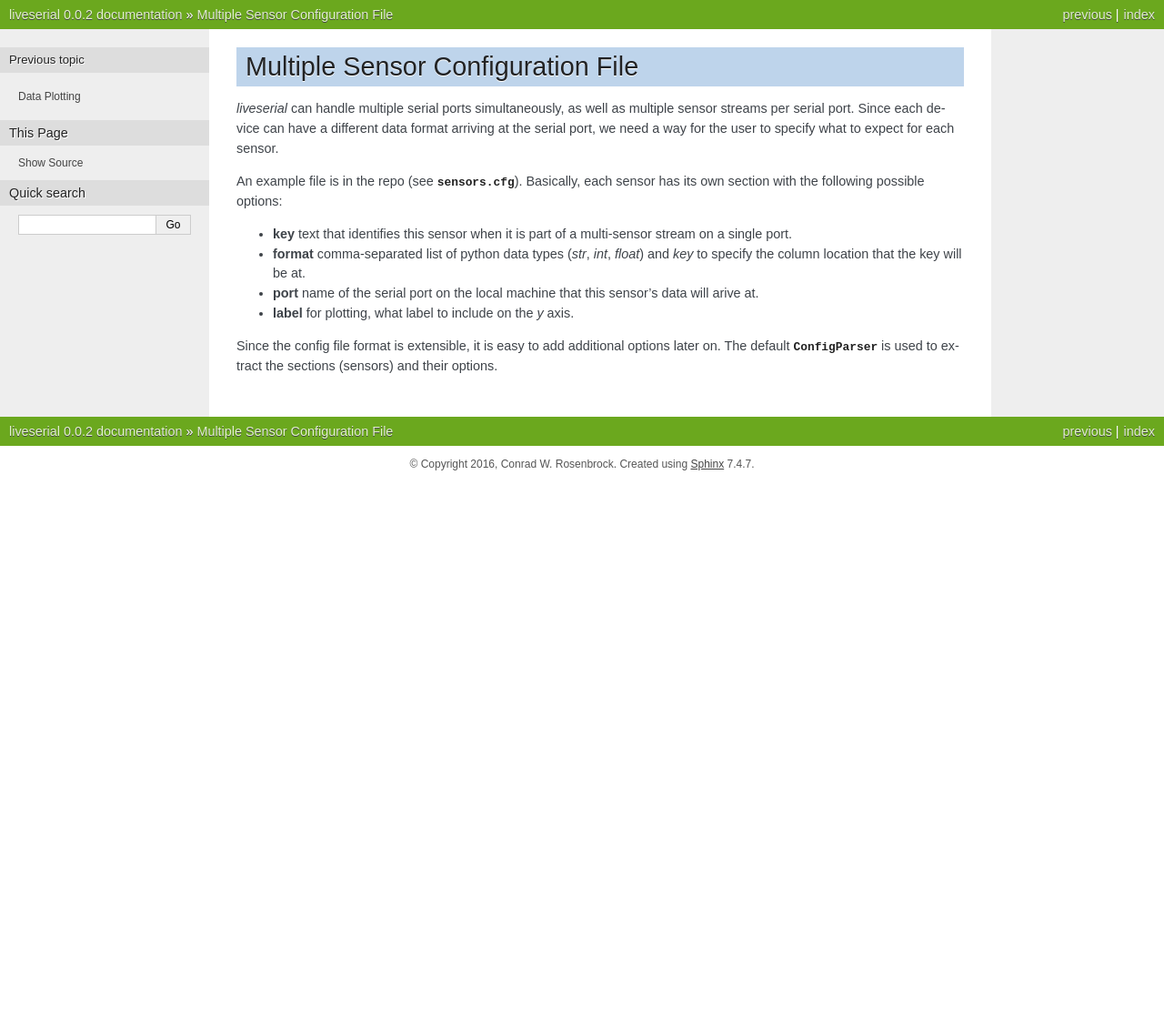
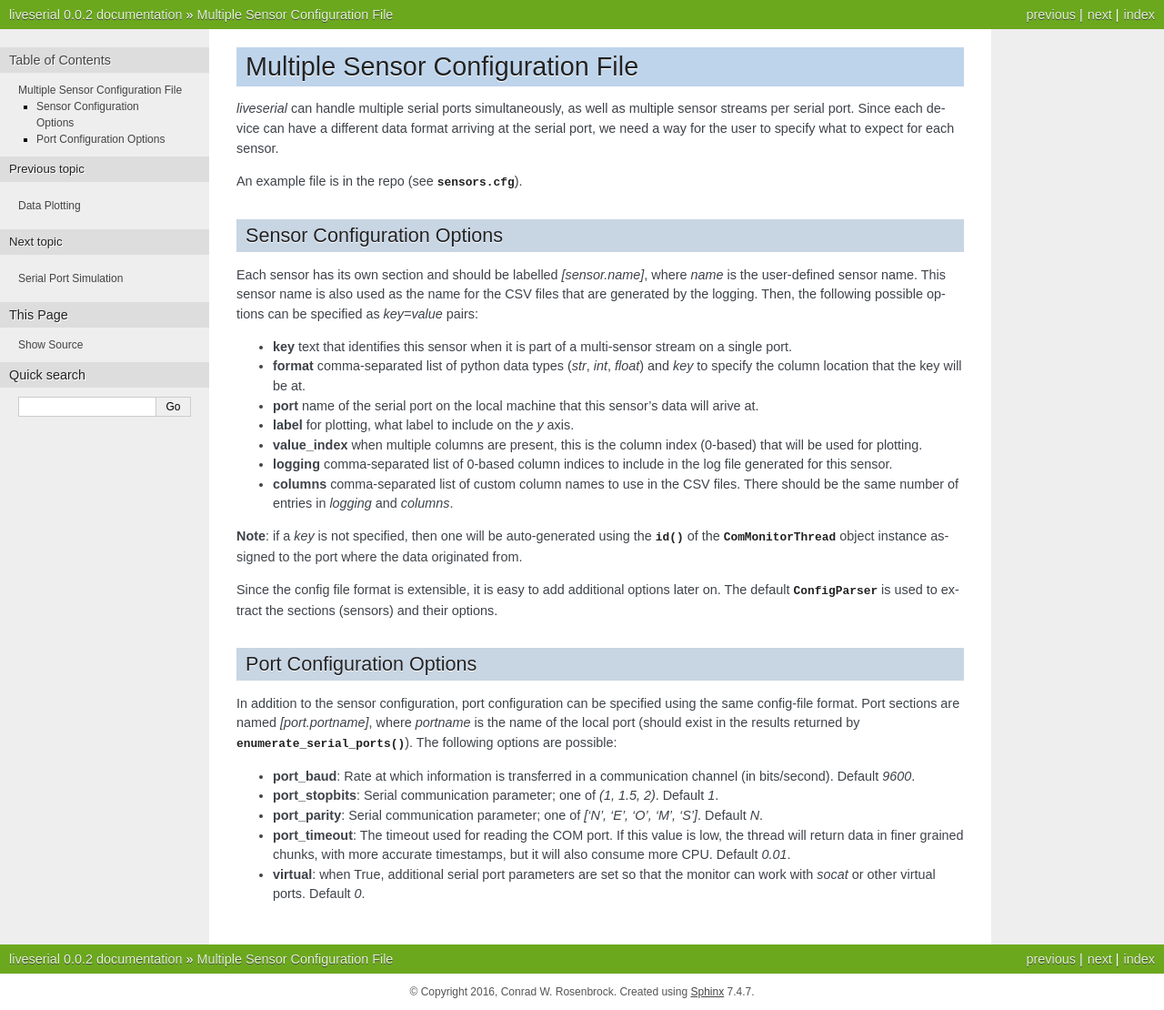
Before and after one commit to rosenbrockc/live-serial, a Sphinx documentation site: the page built from docs/config.rst, in a window 1280 px wide. Shown: the whole page at 91% size. Built offline with Sphinx 7.4.7, drawn with Linux system fonts in a browser that asks for light colours; before the commit the page ends 900 px from its top, so only the background shows below that.

Commit message:
Updated documentation to include multi-port.

```diff
--- a/docs/config.rst
+++ b/docs/config.rst
@@ -7,8 +7,15 @@ data format arriving at the serial port, we need a way for the user to specify
 what to expect for each sensor.
 
 An example file is in the repo (see :download:`sensors.cfg
-<../liveserial/sensors.cfg>`). Basically, each sensor has its own section with
-the following possible options:
+<../liveserial/sensors.cfg>`).
+
+Sensor Configuration Options
+----------------------------
+
+Each sensor has its own section and should be labelled `[sensor.name]`, where
+`name` is the user-defined sensor name. This sensor name is also used as the
+name for the CSV files that are generated by the logging. Then, the following
+possible options can be specified as `key=value` pairs:
 
 - **key** text that identifies this sensor when it is part of a multi-sensor
   stream on a single port.
@@ -17,7 +24,38 @@ the following possible options:
 - **port** name of the serial port on the local machine that this sensor's data
   will arive at.
 - **label** for plotting, what label to include on the `y` axis.
+- **value_index** when multiple columns are present, this is the column index
+  (0-based) that will be used for plotting.
+- **logging** comma-separated list of 0-based column indices to include in the
+  log file generated for this sensor.
+- **columns** comma-separated list of custom column names to use in the CSV
+  files. There should be the same number of entries in *logging* and *columns*.
+
+**Note**: if a *key* is not specified, then one will be auto-generated using the
+:meth:`id` of the :class:`~liveserial.monitor.ComMonitorThread` object instance
+assigned to the port where the data originated from.
 
 Since the config file format is extensible, it is easy to add additional options
 later on. The default :class:`~ConfigParser.ConfigParser` is used to extract the
 sections (sensors) and their options.
+
+Port Configuration Options
+--------------------------
+
+In addition to the sensor configuration, port configuration can be specified
+using the same config-file format. Port sections are named `[port.portname]`,
+where `portname` is the name of the local port (should exist in the results
+returned by :func:`~liveserial.monitor.enumerate_serial_ports`). The following
+options are possible:
+
+- **port_baud**: Rate at which information is transferred in a communication
+  channel (in bits/second). Default `9600`.
+- **port_stopbits**: Serial communication parameter; one of `(1, 1.5, 2)`. Default
+  `1`.
+- **port_parity**: Serial communication parameter; one of `['N', 'E', 'O', 'M',
+  'S']`. Default `N`.
+- **port_timeout**: The timeout used for reading the COM port. If this value is
+  low, the thread will return data in finer grained chunks, with more
+  accurate timestamps, but it will also consume more CPU. Default `0.01`.
+- **virtual**: when True, additional serial port parameters are set so that the
+  monitor can work with `socat` or other virtual ports. Default `0`.
--- a/docs/index.rst
+++ b/docs/index.rst
@@ -16,6 +16,7 @@ Contents:
    logging.rst
    plotting.rst
    config.rst
+   simulate.rst
 
 Indices and tables
 ==================
--- a/docs/logging.rst
+++ b/docs/logging.rst
@@ -9,7 +9,7 @@ differentiated by the sensor key, the data is split in the plots and log files.
 In addition to just logging the data to `csv` files, the logging module also
 handles the periodic querying of the data queues that the serial monitor threads
 continuously write to (see :doc:`monitor`). Thus, even in the event that the user
-chooses no file logging, a :class:`liveserial.logging.Logger` instance is still
+chooses no file logging, a :class:`liveserial.log.Logger` instance is still
 needed to help the :doc:`plotting` and :doc:`monitor` to talk to each other.
 
 There are two different intervals configured for the logging:
@@ -23,6 +23,6 @@ Because the logger implements :class:`threading.Timer` to handle the aggregation
 and saving, the main thread doesn't experience latency for large datasets being
 written to disk, which allows the plotting to continue smoothly.
 
-.. automodule:: liveserial.logging
+.. automodule:: liveserial.log
    :synopsis: Sensor data separation, aggregation and logging.
    :members:
```
Also changed, not shown: docs/monitor.rst (+24 -2 lines), docs/simulate.rst (added, +13 -0 lines).
